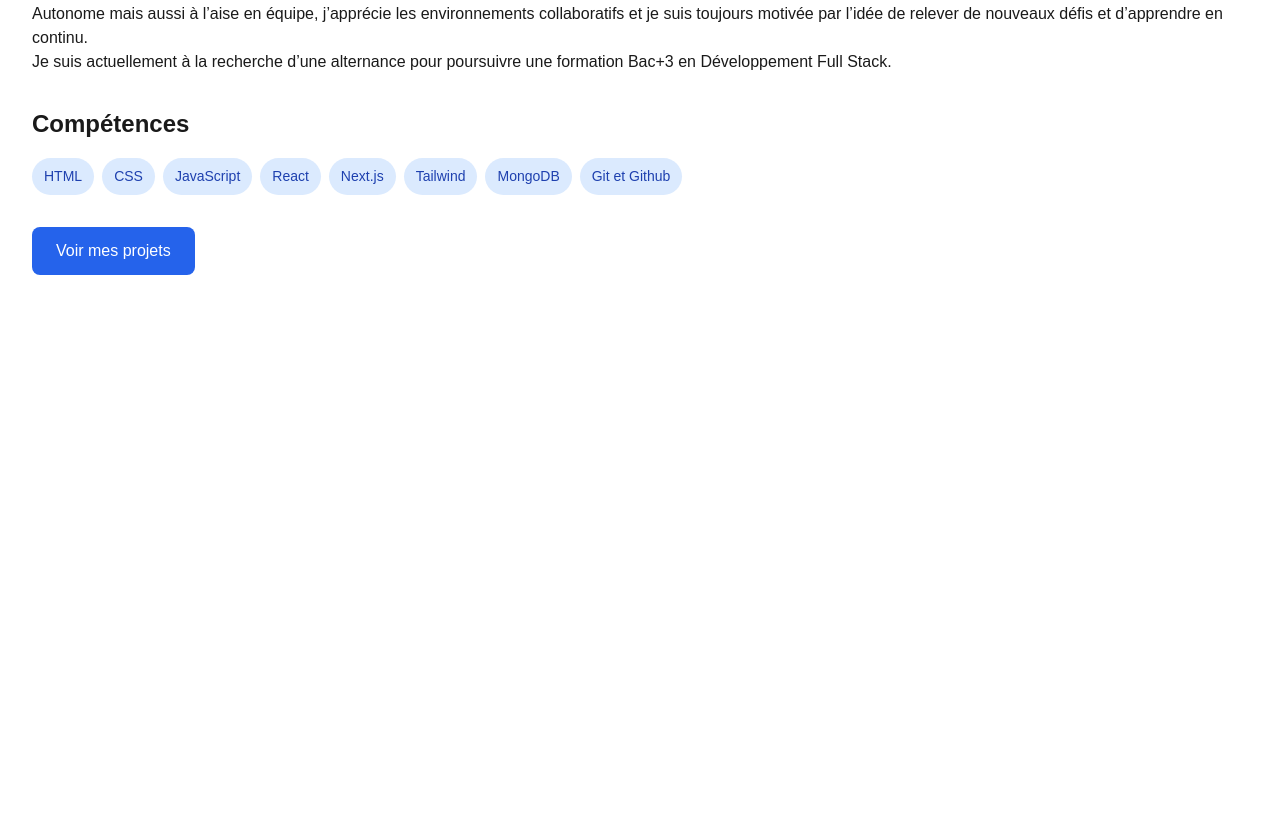
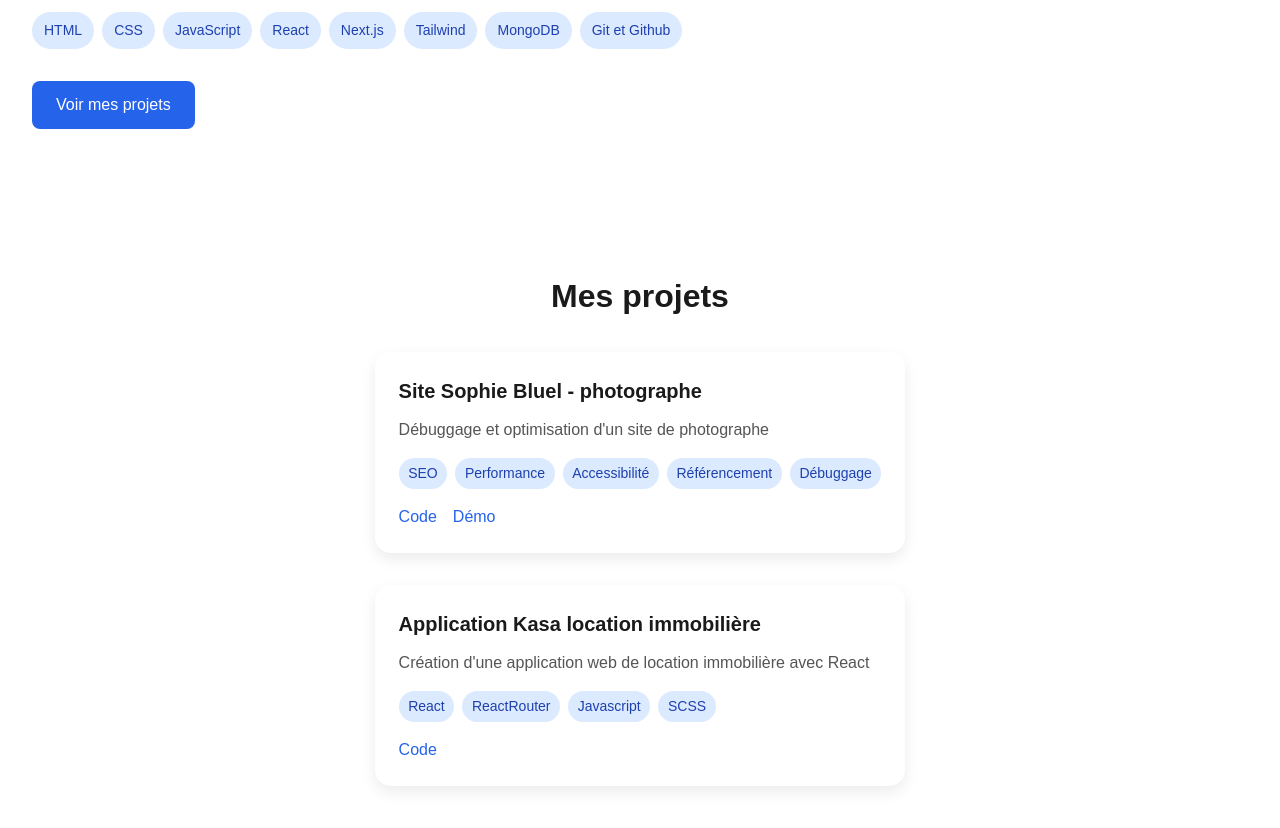
Before and after one commit to Emma-F-git/Portfolio, a Next.js app: page / in a window 1280 px wide. Shown: the part 508-1336 px from the top of the page. Before the commit the page ends 960 px from the top, so only its background shows below. Built offline with nearby package versions, Linux system fonts and the light colour scheme.

Commit message:
Ajout d'une section mes projets Site Sophie Bluel + Kasa

```diff
--- a/app/page.js
+++ b/app/page.js
@@ -1,3 +1,5 @@
+import ProjectsSection from "@/components/project/ProjectsSection";
+
 export default function Home() {
   return (
     <div className="page-container">
@@ -44,6 +46,10 @@ export default function Home() {
         <a href="/projects" className="btn-primary">
           Voir mes projets
         </a>
+        <div className="page-container">
+          {/* autres sections */}
+          <ProjectsSection />
+        </div>
       </main>
     </div>
   );
--- /dev/null
+++ b/components/project/ProjectCard.js
@@ -0,0 +1,31 @@
+import React from "react";
+
+export default function ProjectCard({
+  title,
+  description,
+  skills,
+  github,
+  demo,
+}) {
+  return (
+    <div className="project-card">
+      <h3 className="title">{title}</h3>
+      <p className="description">{description}</p>
+      <div className="skills">
+        {skills.map((skill, i) => (
+          <span key={i}>{skill}</span>
+        ))}
+      </div>
+      <div className="links">
+        <a href={github} target="_blank" rel="noopener noreferrer">
+          Code
+        </a>
+        {demo && (
+          <a href={demo} target="_blank" rel="noopener noreferrer">
+            Démo
+          </a>
+        )}
+      </div>
+    </div>
+  );
+}
--- /dev/null
+++ b/components/project/ProjectsSection.js
@@ -0,0 +1,38 @@
+import ProjectCard from "./ProjectCard";
+import "@/styles/project.scss";
+
+const projects = [
+  {
+    title: "Site Sophie Bluel - photographe",
+    description: "Débuggage et optimisation d'un site de photographe",
+    skills: [
+      "SEO",
+      "Performance",
+      "Accessibilité",
+      "Référencement",
+      "Débuggage",
+    ],
+    github: "https://github.com/Emma-F-git/Projet-3.git",
+    demo: "X",
+  },
+  {
+    title: "Application Kasa location immobilière",
+    description:
+      "Création d'une application web de location immobilière avec React",
+    skills: ["React", "ReactRouter", "Javascript", "SCSS"],
+    github: "https://github.com/Emma-F-git/Projet-5.git",
+  },
+];
+
+export default function ProjectsSection() {
+  return (
+    <section className="projects-section">
+      <h2 className="section-title">Mes projets</h2>
+      <div className="project-grid">
+        {projects.map((project, index) => (
+          <ProjectCard key={index} {...project} />
+        ))}
+      </div>
+    </section>
+  );
+}
--- /dev/null
+++ b/styles/project.scss
@@ -0,0 +1,70 @@
+.projects-section {
+  margin: 4rem auto;
+  max-width: 1100px;
+  padding: 0 1rem;
+
+  .section-title {
+    font-size: 2rem;
+    font-weight: 600;
+    margin-bottom: 2rem;
+    text-align: center;
+  }
+
+  .project-grid {
+    display: grid;
+    gap: 2rem;
+    grid-template-columns: repeat(auto-fit, minmax(280px, 1fr));
+  }
+
+  .project-card {
+    background-color: #fff;
+    border-radius: 1rem;
+    padding: 1.5rem;
+    box-shadow: 0 6px 15px rgba(0, 0, 0, 0.08);
+    transition: transform 0.2s ease;
+
+    &:hover {
+      transform: translateY(-5px);
+    }
+
+    .title {
+      font-size: 1.25rem;
+      font-weight: 600;
+      margin-bottom: 0.75rem;
+    }
+
+    .description {
+      font-size: 1rem;
+      color: #555;
+      margin-bottom: 1rem;
+    }
+
+    .skills {
+      display: flex;
+      flex-wrap: wrap;
+      gap: 0.5rem;
+      margin-bottom: 1rem;
+
+      span {
+        background-color: #dbeafe;
+        color: #1e40af;
+        padding: 0.3rem 0.6rem;
+        border-radius: 9999px;
+        font-size: 0.875rem;
+      }
+    }
+
+    .links {
+      a {
+        margin-right: 1rem;
+        color: #2563eb;
+        font-weight: 500;
+        text-decoration: none;
+
+        &:hover {
+          text-decoration: underline;
+        }
+      }
+    }
+  }
+}
```
Also changed, not shown: package.json (+4 -3 lines), components/Projectcard.js (deleted), pages/index.js (deleted), 1 other file (tests, documents, lock files or other folders).
